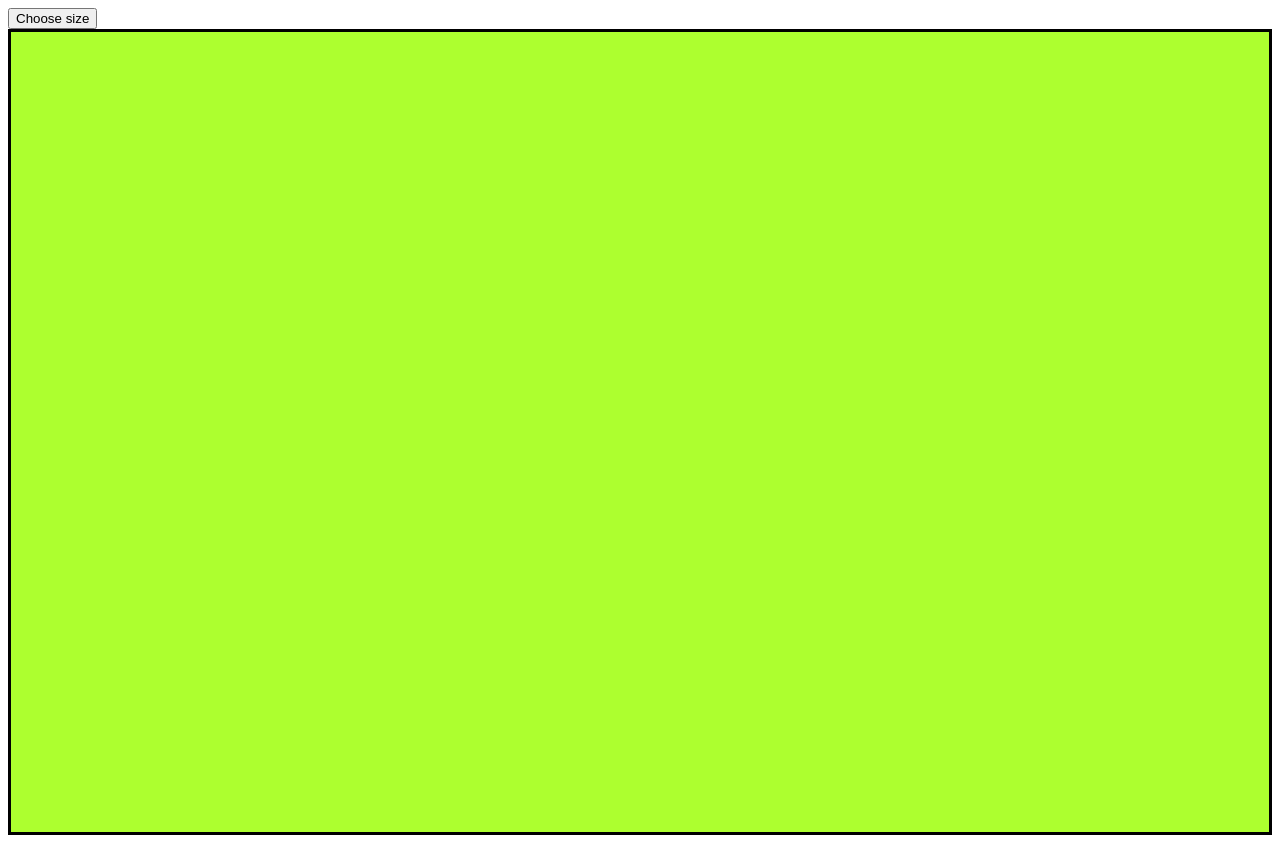
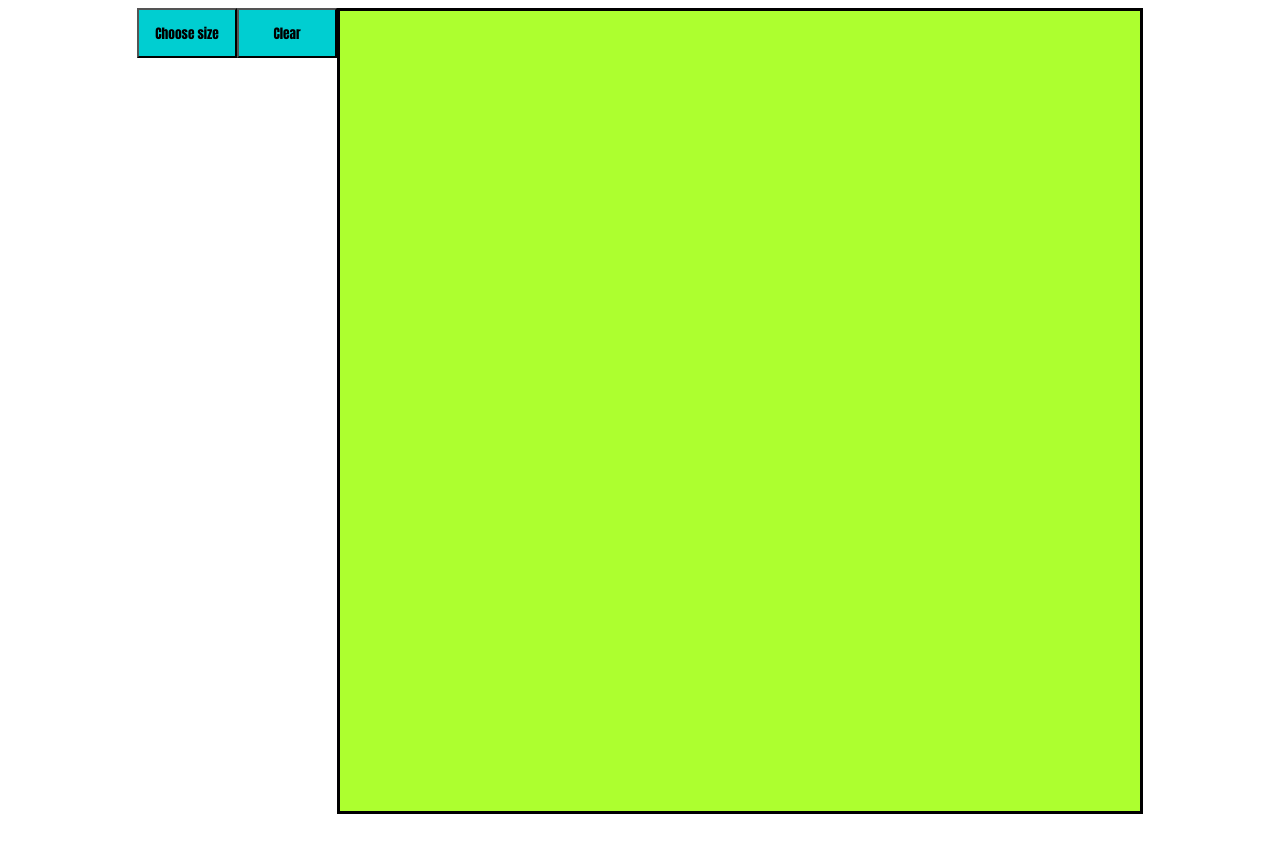
Before and after one commit to j-corb/Etch-a-Sketch, a plain HTML site: page index.html in a window 1280 px wide. After the commit the page ends 822 px from the top, so only its background shows below. Drawn offline with Linux system fonts and the light colour scheme.

Commit message:
Add a clear all button

```diff
--- a/index.html
+++ b/index.html
@@ -9,9 +9,10 @@
     <link rel="stylesheet" href="style.css">
 </head>
 <body>
-    <button type = 'button'>Choose size</button>
-    <div id="container"></div>
-
-
+    <div id = 'superC'>
+        <button type = 'button' class="chooser">Choose size</button>
+        <button type = 'button' class="clearer">Clear</button>
+        <div id="container"></div>
+    </div>
 </body>
 </html>
--- a/script.js
+++ b/script.js
@@ -8,8 +8,6 @@ for (i=0; i<256; i++) {
     //grid.textContent = `${i}`;
     container.appendChild(grid);
 }
-
-
 
 function sizeSelector() {
     size = Number(prompt('How many columns would you like?'));
@@ -22,7 +20,6 @@ function sizeSelector() {
         for (i=0; i< size**2; i++) {
             var grid = document.createElement('div');
             grid.className = 'block';
-            grid.classList.add(`${i}`);
             //grid.textContent = `${i}`;
             grid.setAttribute('style', `display: flex; min-width: ${hw}px; min-height: ${hw}px; `)
             container.appendChild(grid);
@@ -35,14 +32,16 @@ function sizeSelector() {
                 block.classList.toggle('colorful');
             });
         });
+        erase.addEventListener('click', () => {
+            canvas.forEach((block) => {
+                block.classList.remove('colorful')
+            })
+        })
+
     } else {
         alert("Please select a number less than 101 for the sake of the computer.")
     }
 }
-
-const btn = document.querySelector('button');
-btn.addEventListener('click', sizeSelector);
-
 var canvas = document.querySelectorAll('.block');
 
 canvas.forEach((block) => {
@@ -50,3 +49,12 @@ canvas.forEach((block) => {
         block.classList.toggle('colorful');
     });
 });
+
+const btn = document.querySelector('.chooser');
+const erase = document.querySelector('.clearer');
+btn.addEventListener('click', sizeSelector);
+erase.addEventListener('click', () => {
+    canvas.forEach((block) => {
+        block.classList.remove('colorful')
+    })
+})
--- a/style.css
+++ b/style.css
@@ -1,7 +1,23 @@
+#superC {
+    display: flex;
+    text-align: center;
+    justify-content: center;
+}
+
+button {
+    background-color: darkturquoise;
+    font-family: Impact, Haettenschweiler, 'Arial Narrow Bold', sans-serif;
+    width: 100px;
+    height: 50px;
+
+}
+
 #container {
     display: grid;
     grid-template-columns: repeat(16, 1fr);
     border: solid;
+    max-height: 800px;
+    max-width: 800px;
 }
 
 .block {
```
